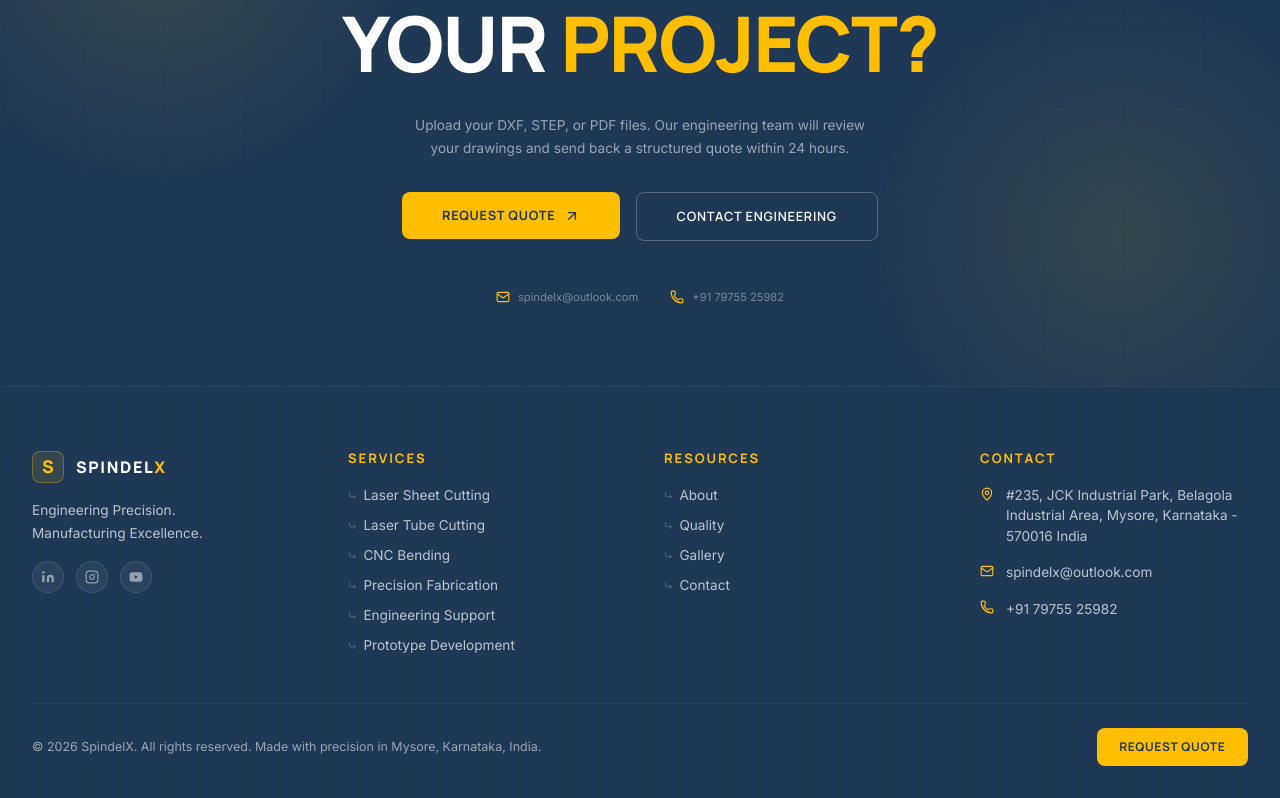
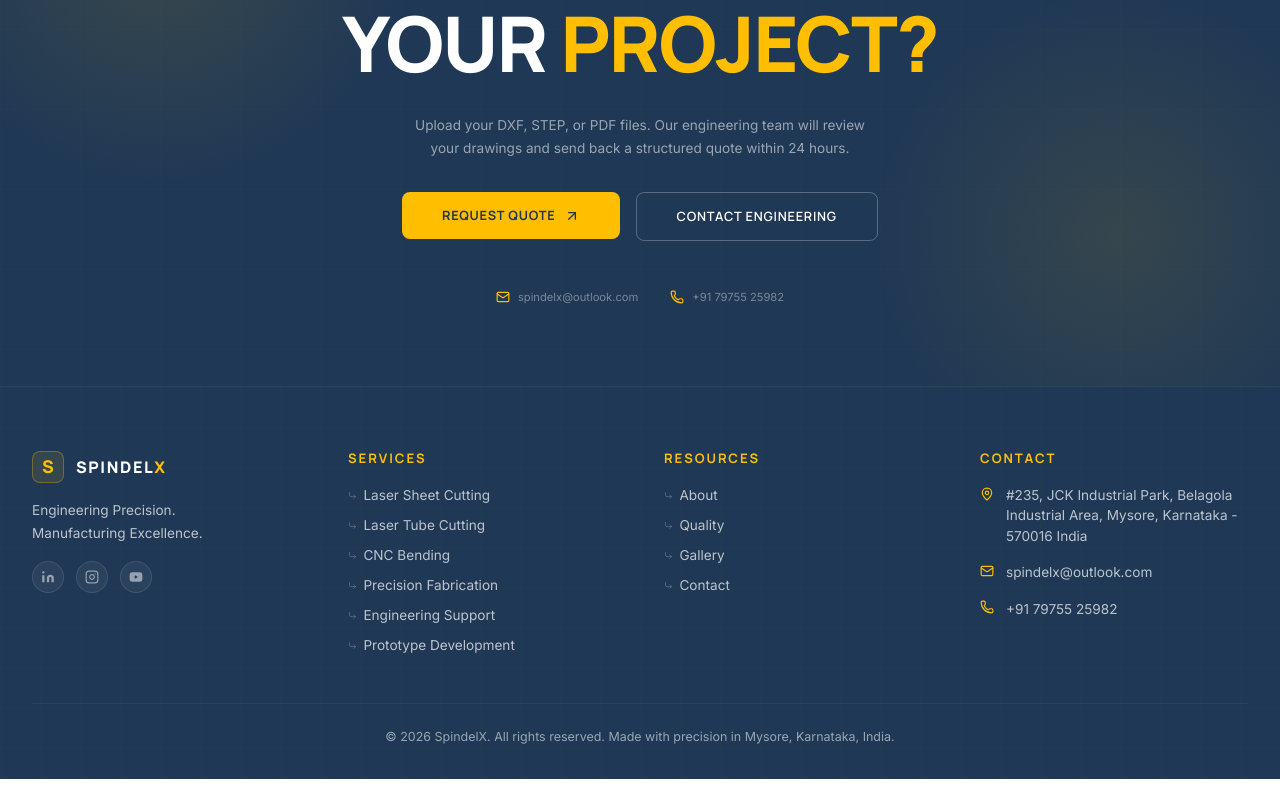
Before and after one commit to chetu1988/SpindelX_Website, a Next.js app: page / in a window 1280 px wide. Shown: the part 5254-6052 px from the top of the page. Built offline with nearby package versions, Linux system fonts and the light colour scheme.

Commit message:
Remove request quote button from footer

```diff
--- a/src/components/layout/Footer.tsx
+++ b/src/components/layout/Footer.tsx
@@ -105,13 +105,10 @@ export function Footer() {
         </div>
 
         <div style={{ height: 1, background: "rgba(255,255,255,0.05)", marginBottom: "1.5rem" }} />
-        <div style={{ display: "flex", alignItems: "center", justifyContent: "space-between", flexWrap: "wrap", gap: "1rem" }}>
-          <span style={{ color: "rgba(255,255,255,0.55)", fontSize: "0.78rem", fontFamily: "var(--font-inter)" }}>
+        <div style={{ display: "flex", alignItems: "center", justifyContent: "center", flexWrap: "wrap", gap: "1rem" }}>
+          <span style={{ color: "rgba(255,255,255,0.55)", fontSize: "0.78rem", fontFamily: "var(--font-inter)", textAlign: "center" }}>
             © {yr} SpindelX. All rights reserved. Made with precision in Mysore, Karnataka, India.
           </span>
-          <Link href="/rfq">
-            <button className="btn-primary" style={{ padding: "0.6rem 1.4rem", fontSize: "0.75rem" }}>REQUEST QUOTE</button>
-          </Link>
         </div>
       </div>
     </footer>
```
